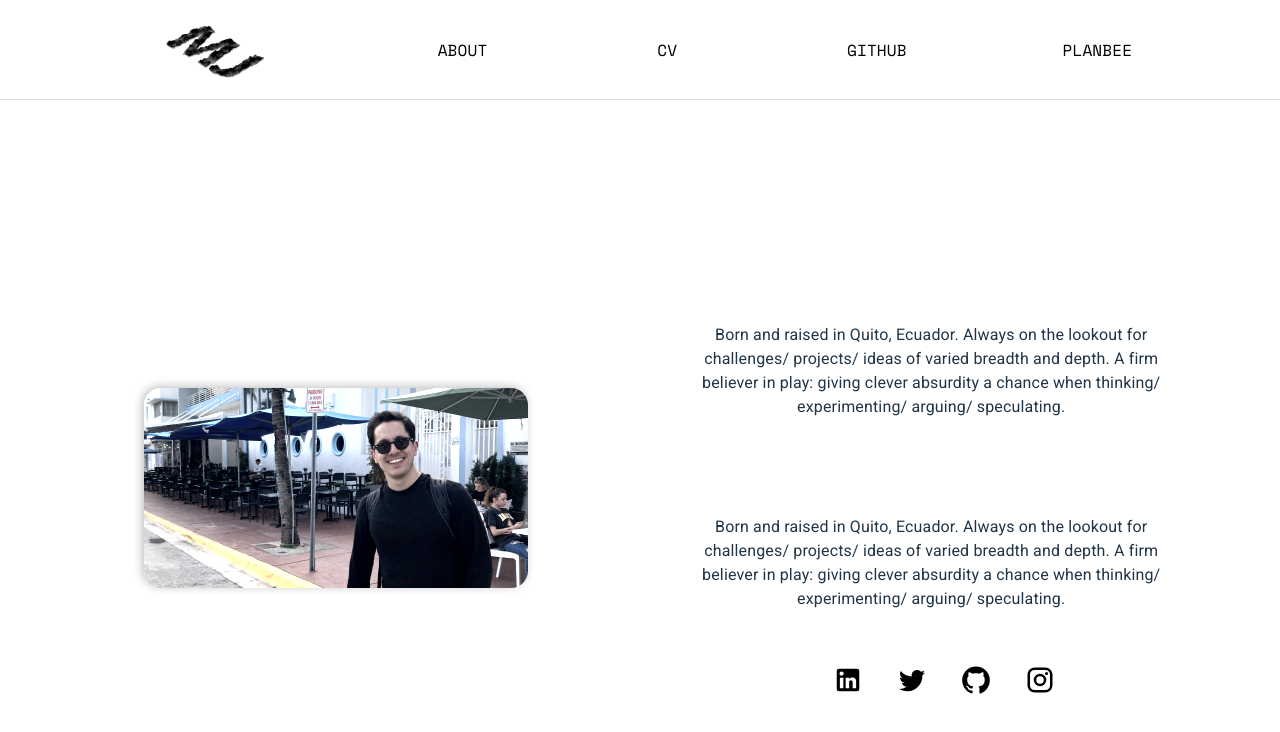
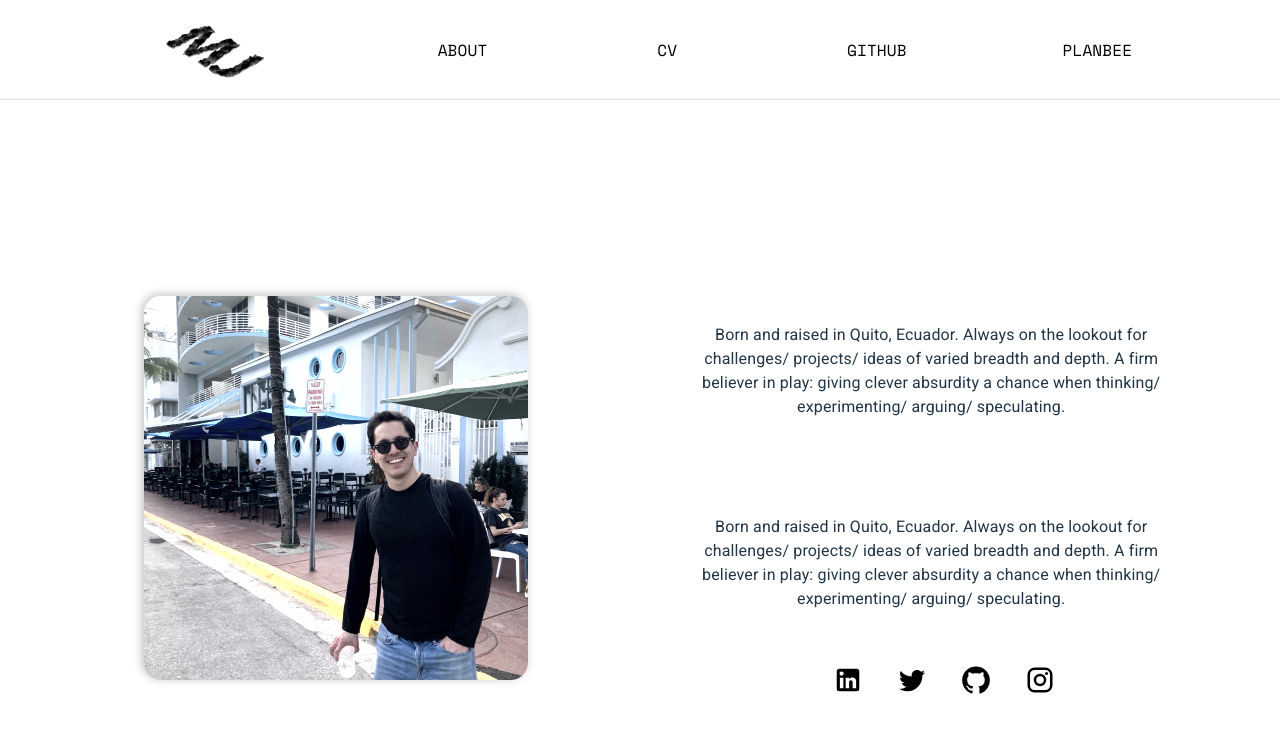
Before and after one commit to M-JULIANI/portfolio, a React (Vite) app: page /portfolio/about in a window 1280 px wide. Shown: the top 732 px of the page. Built offline with nearby package versions, Linux system fonts and the light colour scheme.

Commit message:
smalle fixes to about page

```diff
--- a/public/data.json
+++ b/public/data.json
@@ -436,14 +436,6 @@
             },
             "children": [
                 {
-                    "id": "hfz-01.png",
-                    "type": "image",
-                    "props": {
-                        "src": "data/images/hfz-01.png"
-                    },
-                    "children": []
-                },
-                {
                     "id": "hfz-03.png",
                     "type": "image",
                     "props": {
--- a/src/About.tsx
+++ b/src/About.tsx
@@ -19,26 +19,6 @@ export const About: React.FC<{ node: NodeInfo | null }> = ({ node }) => {
         mouseY: 0,
     });
 
-
-    const { mouseX, mouseY } = windowState;
-    const gridRef = useRef<HTMLDivElement | null>(null);
-
-    const distance = useMemo(() => {
-        const gridElement = gridRef.current;
-        if (gridElement) {
-            const rect = gridElement.getBoundingClientRect();
-            const halfWidth = rect.width * 0.5;
-            const halfHeight = rect.height * 0.5;
-            const distanceX = Math.abs(mouseX - rect.left - halfWidth);
-            const distanceY = Math.abs(mouseY - rect.top - halfHeight);
-            const distance = Math.sqrt(distanceX * distanceX + distanceY * distanceY);
-            const overallDiagonal = Math.sqrt(windowState.width * windowState.width + windowState.height * windowState.height);
-            const scaledDistance = 50 * ((overallDiagonal / distance));
-            return scaledDistance;
-        }
-        return 200;
-    }, [mouseX, mouseY, gridRef])
-
     useEffect(() => {
         const handleResize = debounce(() => {
             setWindowState(w => {
@@ -51,23 +31,6 @@ export const About: React.FC<{ node: NodeInfo | null }> = ({ node }) => {
             window.removeEventListener('resize', handleResize);
         };
     }, [])
-
-    useEffect(() => {
-        const handleMouseMove = (event: any) => {
-
-            if (Math.abs(event.clientX - windowState.mouseX) < MOVE_BUFFER) return;
-            if (Math.abs(event.clientY - windowState.mouseY) < MOVE_BUFFER) return;
-            setWindowState(s => {
-                return { ...s, mouseX: event.clientX, mouseY: event.clientY }
-            });
-        };
-
-        window.addEventListener('mousemove', handleMouseMove);
-
-        return () => {
-            window.removeEventListener('mousemove', handleMouseMove);
-        };
-    }, []);
 
     if (node == null) return null;
 
@@ -96,17 +59,12 @@ export const About: React.FC<{ node: NodeInfo | null }> = ({ node }) => {
     return (
         <Layout node={node}>
             <Grid container={true} columns={oneCol || twoCols ? 1 : 2} sx={{ width: '100%', height: '100%', paddingBottom: '48px', paddingTop: '24px' }}>
-                <Grid  ref={gridRef} item xs={1} sx={{ width: '100%', display: 'grid', justifyContent: 'center', alignItems: 'center' }}>
+                <Grid  item xs={1} sx={{ width: '100%', display: 'flex', justifyContent: 'center', alignItems: 'center' }}>
                     <Box sx={{
                         borderRadius: '17px',
                         overflow: 'hidden',
                         transition: 'all 0.3s cubic-bezier(.25,.8,.25,1)',
-                        boxShadow: '-2px -1.5px  10px  0px #00000040',
-                        width: (windowState.mouseX) > (windowState.width * 0.5) ? Math.min(distance, width) : 'auto',
-                        height:  (windowState.mouseX) < (windowState.width * 0.5) ? Math.min(distance, width) : 'auto',
-                        display: 'grid',
-                        alignContent: 'center',
-                        justifyContent: 'center',
+                        boxShadow: '-2px -1.5px  10px  0px #00000040'
                     }}>
                         <PortraitImage node={about} width={width} height={width} />
                     </Box>
```
